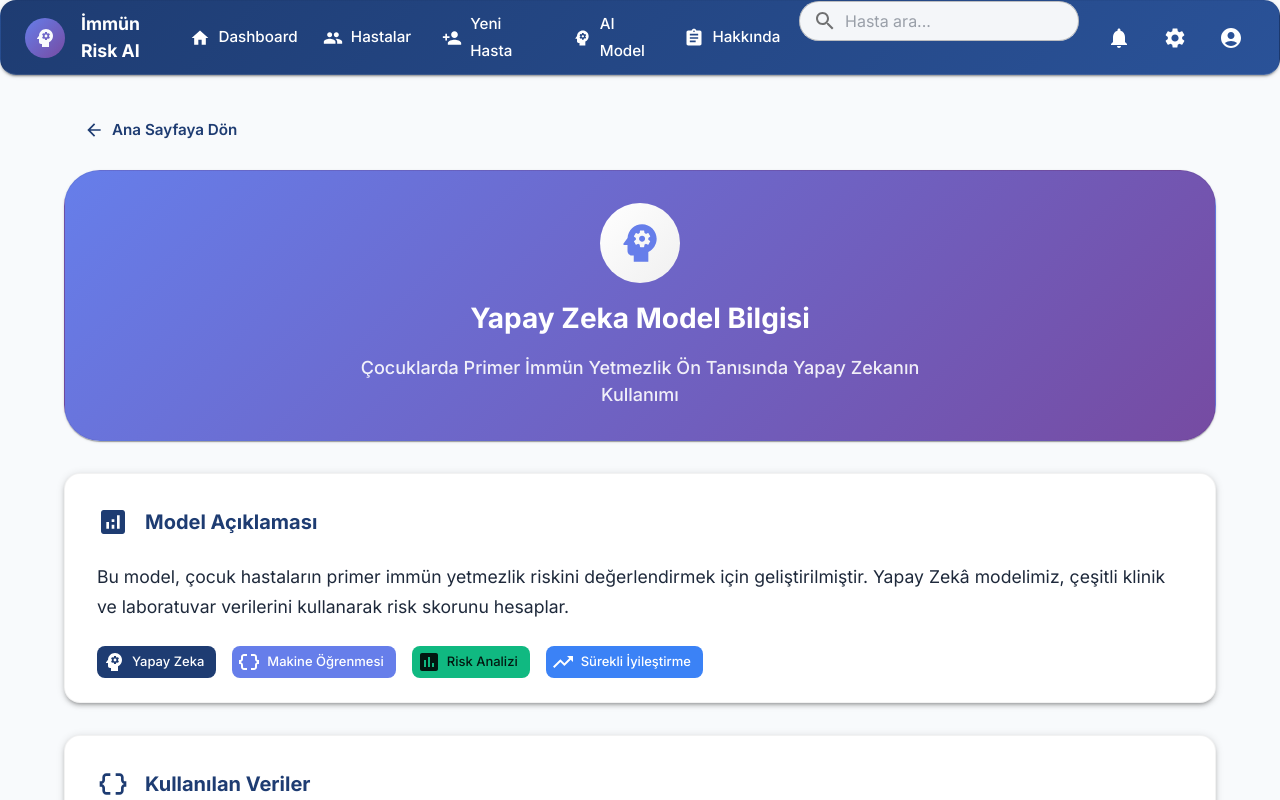
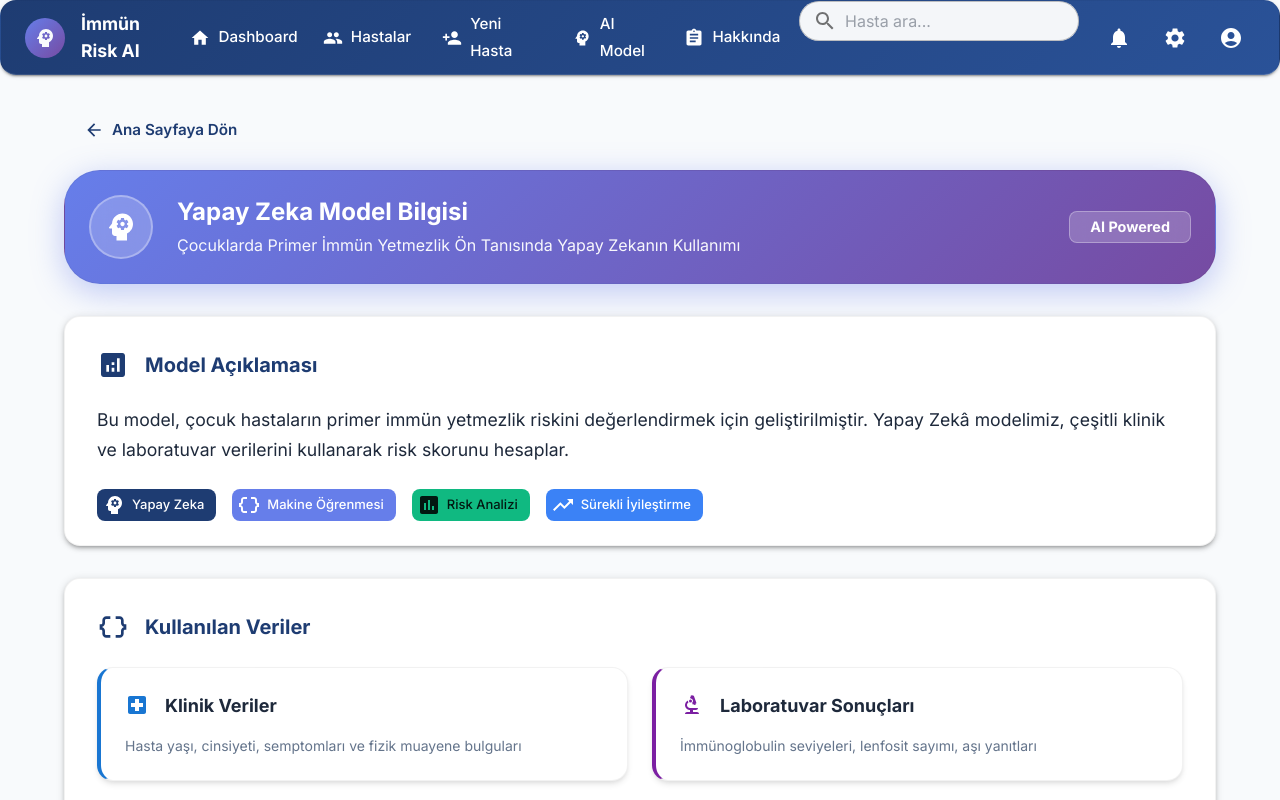
Before and after one commit to bbabur/immune-risk-next, a Next.js app: page /model-info in a window 1280 px wide. Shown: the top 800 px of the page. Built offline with nearby package versions, Linux system fonts and the light colour scheme.

Commit message:
Modernize model-info page header: make it more compact with horizontal layout, glassmorphism effects, and AI badge

```diff
--- a/app/model-info/page.tsx
+++ b/app/model-info/page.tsx
@@ -93,7 +93,7 @@ const dataTypes = [
 export default function ModelInfo() {
   return (
     <Container maxWidth="lg" sx={{ py: 4 }}>
-      {/* Header */}
+      {/* Header - Compact & Modern */}
       <Box sx={{ mb: 4 }}>
         <Button
           component={Link}
@@ -105,28 +105,46 @@ export default function ModelInfo() {
         </Button>
 
         <Paper sx={{
-          p: 4,
-          textAlign: 'center',
+          p: 3,
           background: 'linear-gradient(135deg, #667eea 0%, #764ba2 100%)',
           color: 'white',
-          borderRadius: 3
+          borderRadius: 3,
+          display: 'flex',
+          alignItems: 'center',
+          gap: 3,
+          boxShadow: '0 8px 32px 0 rgba(102, 126, 234, 0.4)'
         }}>
-          <Box sx={{ display: 'flex', justifyContent: 'center', mb: 2 }}>
           <Avatar sx={{
-              width: 80,
-              height: 80,
-              background: 'linear-gradient(135deg, #fff 0%, #f0f0f0 100%)',
-              color: '#667eea'
+            width: 64,
+            height: 64,
+            background: 'rgba(255, 255, 255, 0.2)',
+            backdropFilter: 'blur(10px)',
+            border: '2px solid rgba(255, 255, 255, 0.3)'
           }}>
-              <Psychology sx={{ fontSize: 50 }} />
+            <Psychology sx={{ fontSize: 36, color: 'white' }} />
           </Avatar>
-          </Box>
-          <Typography variant="h3" component="h1" sx={{ mb: 2, fontWeight: 'bold' }}>
+
+          <Box sx={{ flex: 1 }}>
+            <Typography variant="h4" component="h1" sx={{ fontWeight: 'bold', mb: 0.5 }}>
               Yapay Zeka Model Bilgisi
             </Typography>
-          <Typography variant="h6" sx={{ opacity: 0.9, maxWidth: 600, mx: 'auto' }}>
+            <Typography variant="body1" sx={{ opacity: 0.95 }}>
               Çocuklarda Primer İmmün Yetmezlik Ön Tanısında Yapay Zekanın Kullanımı
             </Typography>
+          </Box>
+
+          <Chip
+            label="AI Powered"
+            sx={{
+              background: 'rgba(255, 255, 255, 0.2)',
+              color: 'white',
+              fontWeight: 'bold',
+              backdropFilter: 'blur(10px)',
+              border: '1px solid rgba(255, 255, 255, 0.3)',
+              fontSize: '0.9rem',
+              px: 1
+            }}
+          />
         </Paper>
       </Box>
 
```
Lines whose indentation alone changed are shown as unchanged.
